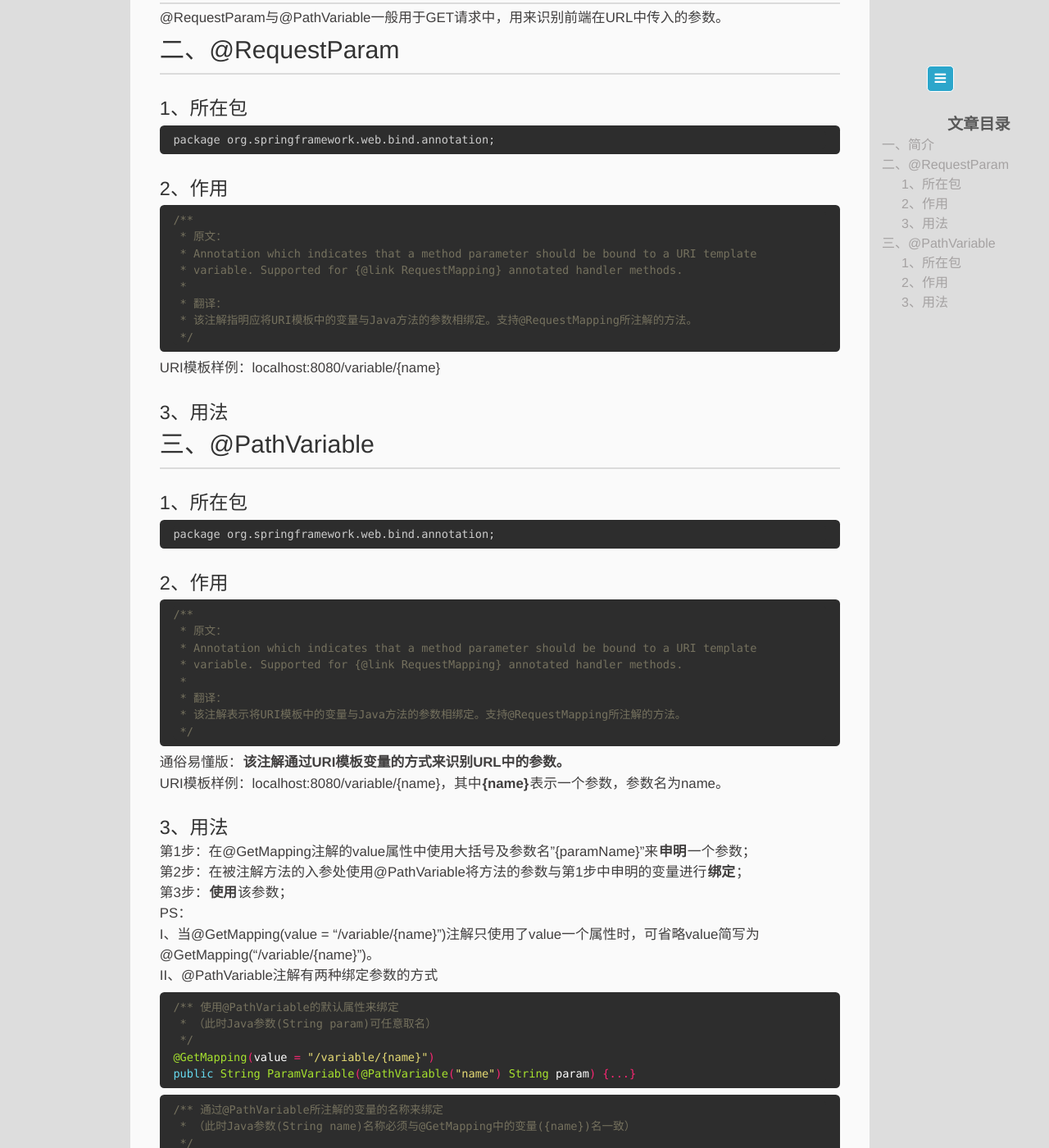
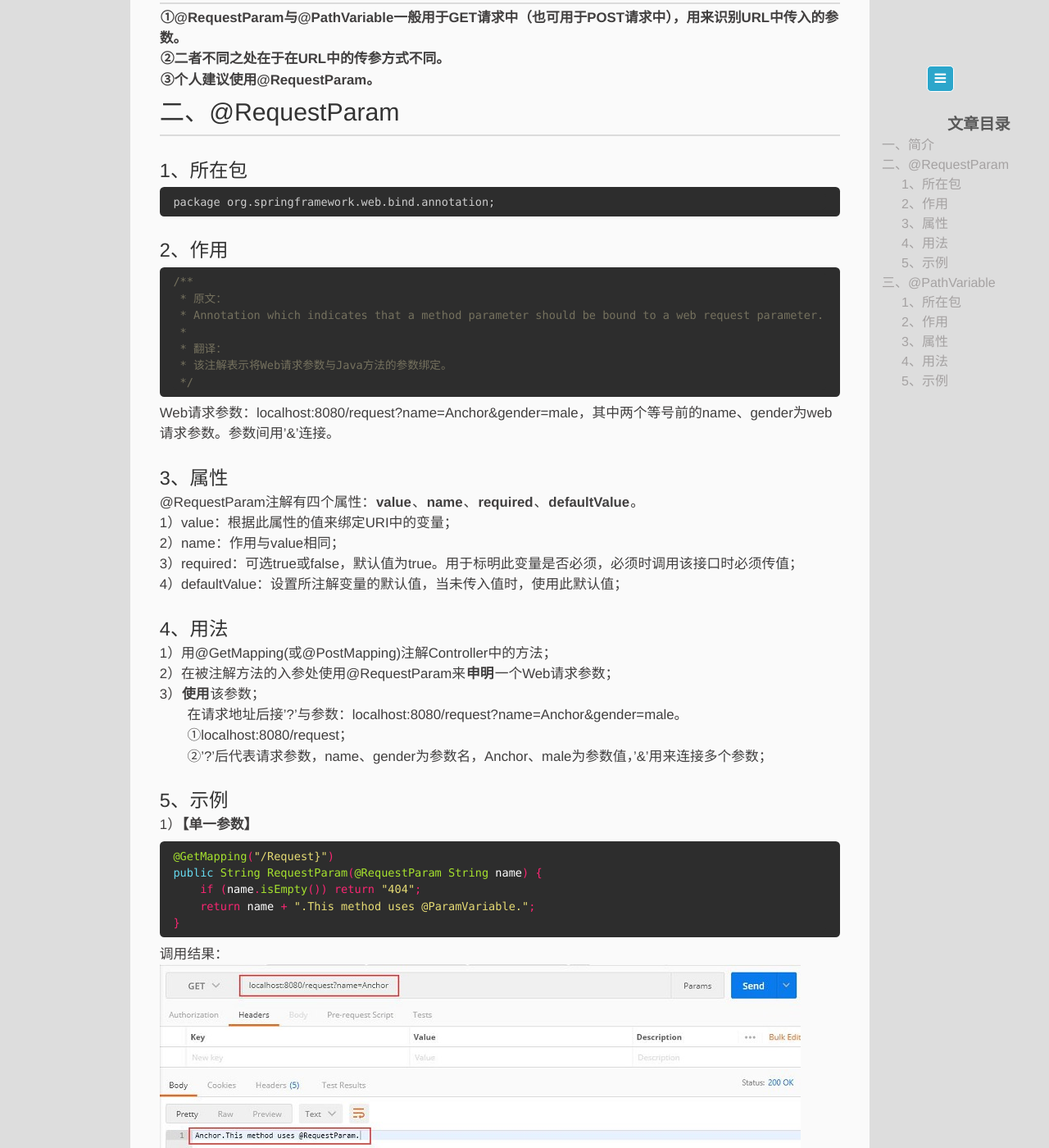
Before and after one commit to memorate/memorate.github.io, a Jekyll site: the page built from _posts/2020-02-25-RequestParam-PathVariable.md, in a window 1280 px wide and 1400 px high, scrolled down 341 px. Shown: the whole window at 82% size. Built offline with Jekyll 4.4.1, drawn with Linux system fonts in a browser that asks for light colours; some of the changed text lies outside the part shown.

Commit message:
完善20200205

````diff
--- a/_posts/2020-02-25-RequestParam-PathVariable.md
+++ b/_posts/2020-02-25-RequestParam-PathVariable.md
@@ -12,7 +12,9 @@
 
 <!-- more -->
 ## 一、简介
-@RequestParam与@PathVariable一般用于GET请求中，用来识别前端在URL中传入的参数。
+**①@RequestParam与@PathVariable一般用于GET请求中（也可用于POST请求中），用来识别URL中传入的参数。**
+**②二者不同之处在于在URL中的传参方式不同。**
+**③个人建议使用@RequestParam。**
 ## 二、@RequestParam
 ### 1、所在包
 ```text
@@ -22,16 +24,53 @@
 ```java
 /**
  * 原文：
- * Annotation which indicates that a method parameter should be bound to a URI template
- * variable. Supported for {@link RequestMapping} annotated handler methods.
+ * Annotation which indicates that a method parameter should be bound to a web request parameter.
  *
  * 翻译：
- * 该注解指明应将URI模板中的变量与Java方法的参数相绑定。支持@RequestMapping所注解的方法。
+ * 该注解表示将Web请求参数与Java方法的参数绑定。
  */
 ```
-URI模板样例：localhost:8080/variable/{name}
-### 3、用法
-
+Web请求参数：localhost:8080/request?name=Anchor&gender=male，其中两个等号前的name、gender为web请求参数。参数间用'&'连接。
+### 3、属性
+@RequestParam注解有四个属性：**value**、**name**、**required**、**defaultValue**。
+1）value：根据此属性的值来绑定URI中的变量；
+2）name：作用与value相同；
+3）required：可选true或false，默认值为true。用于标明此变量是否必须，必须时调用该接口时必须传值；
+4）defaultValue：设置所注解变量的默认值，当未传入值时，使用此默认值；
+### 4、用法
+1）用@GetMapping(或@PostMapping)注解Controller中的方法；
+2）在被注解方法的入参处使用@RequestParam来**申明**一个Web请求参数；
+3）**使用**该参数；
+　　在请求地址后接'?'与参数：localhost:8080/request?name=Anchor&gender=male。
+　　①localhost:8080/request；
+　　②'?'后代表请求参数，name、gender为参数名，Anchor、male为参数值，'&'用来连接多个参数；
+### 5、示例
+1）**【单一参数】**
+```java
+@GetMapping("/Request}")
+public String RequestParam(@RequestParam String name) {
+    if (name.isEmpty()) return "404";
+    return name + ".This method uses @ParamVariable.";
+}
+```
+调用结果：
+![]({{ "/assets/img/20200225/p1.jpg"}})
+2）**【多个参数】**
+```java
+@GetMapping("/multiRequest")
+public String MultiRequestParam(@RequestParam String name, @RequestParam String gender) {
+    if (name.isEmpty() || gender.isEmpty()) return "404";
+    if ("male".equals(gender.toLowerCase())) {
+        return "Mr " + name + ".This method uses @RequestParam.";
+    }
+    if ("female".equals(gender.toLowerCase())) {
+        return "Mrs " + name + ".This method uses @RequestParam.";
+    }
+    return "Parameter \"gender\" is not illegal";
+}
+```
+调用结果：
+![]({{ "/assets/img/20200225/p2.jpg"}})
 ## 三、@PathVariable
 ### 1、所在包
 ```text
@@ -45,20 +84,27 @@
  * variable. Supported for {@link RequestMapping} annotated handler methods.
  *
  * 翻译：
- * 该注解表示将URI模板中的变量与Java方法的参数相绑定。支持@RequestMapping所注解的方法。
+ * 该注解表示将URI模板中的变量与Java方法的参数绑定。支持@RequestMapping所注解的方法。
  */
 ```
 通俗易懂版：**该注解通过URI模板变量的方式来识别URL中的参数。**
-URI模板样例：localhost:8080/variable/{name}，其中**{name}**表示一个参数，参数名为name。
-### 3、用法
-第1步：在@GetMapping注解的value属性中使用大括号及参数名"{paramName}"来**申明**一个参数；
-第2步：在被注解方法的入参处使用@PathVariable将方法的参数与第1步中申明的变量进行**绑定**；
-第3步：**使用**该参数；
-PS：
+URI模板样例：localhost:8080/variable/{name}/{gender}，其中**{name}、{gender}**表示参数，参数名分别为name、gender。
+### 3、属性
+@PathVariable注解有三个属性：**value**、**name**、**required**。
+1）value：根据此属性的值来绑定URI中的变量；
+2）name：作用与value相同；
+3）required：可选true或false，默认值为true。用于标明此变量是否必须，必须时调用该接口时必须传值；
+### 4、用法
+1）用@GetMapping(或)注解Controller中的方法；
+2）在@GetMapping注解的value属性中使用大括号及参数名"{paramName}"来**申明**一个参数；
+3）在被注解方法的入参处使用@PathVariable将方法的参数与第1步中申明的变量进行**绑定**；
+4）**使用**该参数；
+`小技巧：`
 I、当@GetMapping(value = "/variable/{name}")注解只使用了value一个属性时，可省略value简写为@GetMapping("/variable/{name}")。
 II、@PathVariable注解有两种绑定参数的方式
 ```java
-/** 使用@PathVariable的默认属性来绑定
+/** 使用@PathVariable的value或name属性来绑定
+ *  只使用value或name属性时，@PathVariable(value = "name")可简写为@PathVariable("name")
  * （此时Java参数(String param)可任意取名）
  */
 @GetMapping(value = "/variable/{name}")
@@ -71,7 +117,8 @@
 @GetMapping("/variable/{name}")
 public String ParamVariable(@PathVariable String name) {...}
 ```
-##### ①、用法示例一【单一参数】
+### 5、示例
+1）**【单一参数】**
 ```java
 @GetMapping("/variable/{name}")
 public String ParamVariable(@PathVariable String name) {
@@ -81,7 +128,7 @@
 ```
 调用结果：
 ![]({{ "/assets/img/20200225/p3.jpg"}})
-##### ②、用法示例二【多个参数】
+2）**【多个参数】**
 ```java
 @GetMapping("/multiVariable/{name}/{gender}")
 public String MultiParamVariable(@PathVariable String name, @PathVariable String gender) {
````
